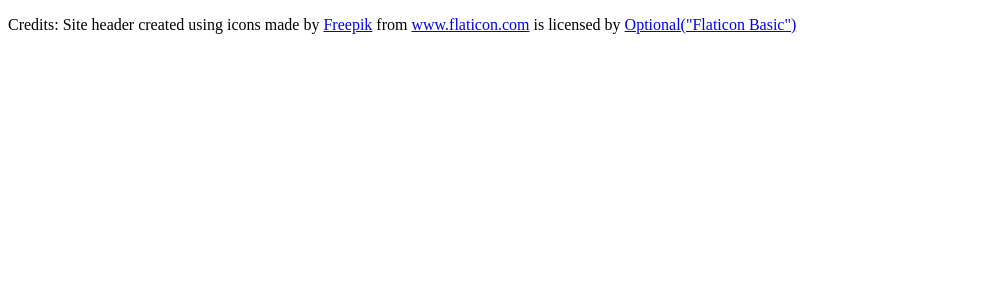
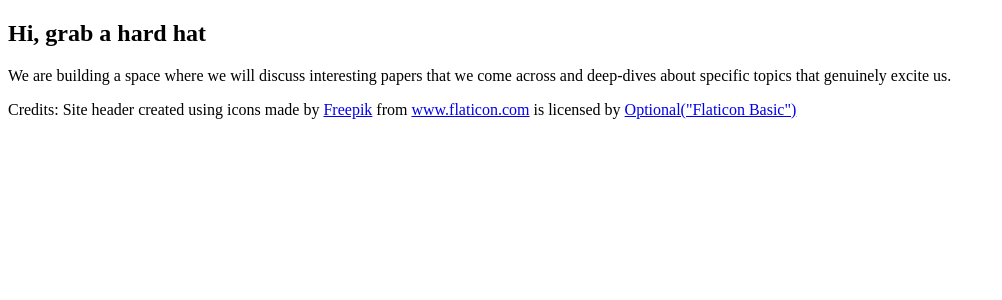
Before and after one commit to SaturdayJC/SaturdayJC.github.io, a Jekyll site: the page built from index.html, in a window 1280 px wide. Shown: the top 300 px of the page, without its empty margins (0-1002 px from the left). Built offline with Jekyll 4.4.1, drawn with Linux system fonts in a browser that asks for light colours.

Commit message:
Added a placeholder section

```diff
--- a/_includes/home-page-articles.html
+++ b/_includes/home-page-articles.html
@@ -1,4 +1,8 @@
 <section class="articles-container">
+    <div class="placeholder">
+        <h1>Hi, grab a hard hat</h1>
+        <p> We are building a space where we will discuss interesting papers that we come across and deep-dives about specific topics that genuinely excite us.</p>
+    </div>
     <div class="featured-articles-container">
         <div class="main-hero-featured-articles-container"></div>
         <div class="hero-featured-articles-container"></div>
```
Also changed, not shown: assets/css/style.css (+31 -10 lines).
